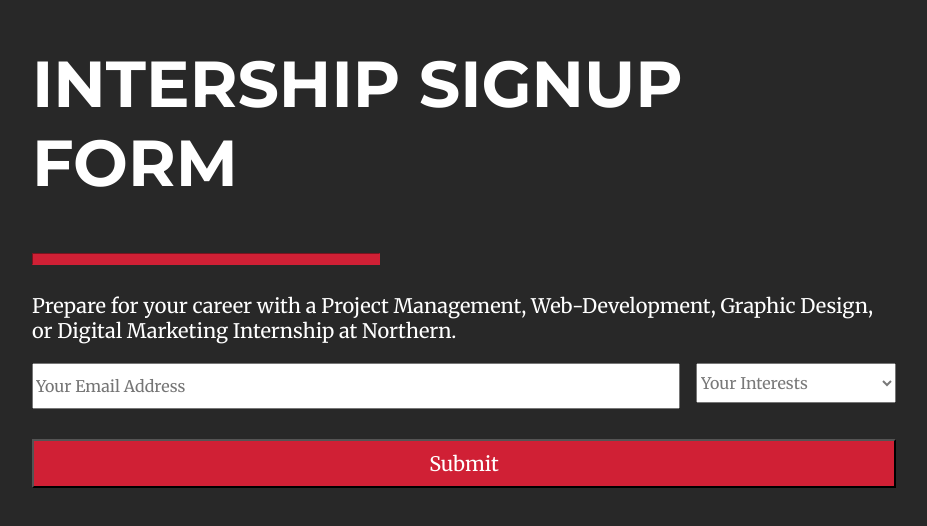
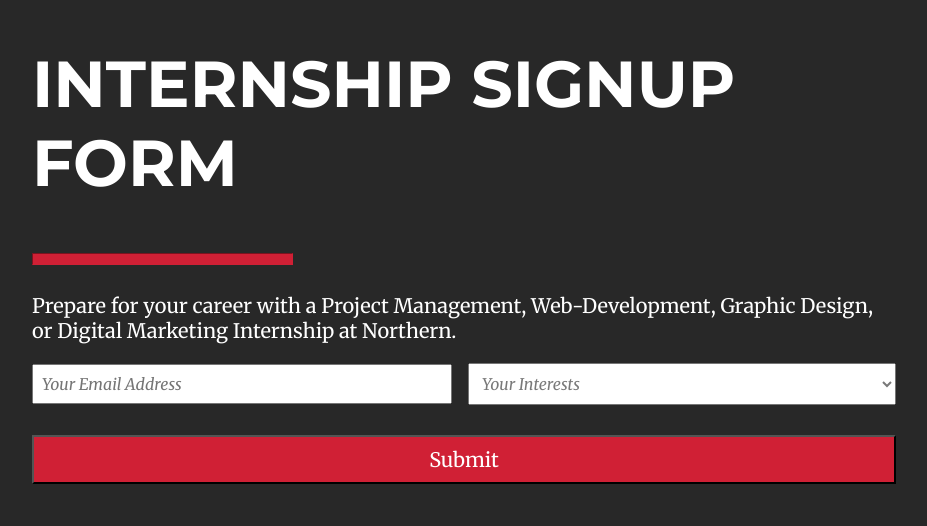
Before and after one commit to CaitieCat/internSignup, a React (Create React App) app: page / in a window 1280 px wide. Shown: the part 108-634 px from the top of the page, without its empty margins (176-1103 px from the left). Built offline with nearby package versions, Linux system fonts and the light colour scheme.

Commit message:
Adds outline styling when focused on boxes

```diff
--- a/src/App.css
+++ b/src/App.css
@@ -29,7 +29,7 @@
 }
 
 hr{
-  width: 40%;
+  width: 30%;
   min-width: 200px;
   height: 10px;
   background-color: #d02035;
--- a/src/App.js
+++ b/src/App.js
@@ -9,7 +9,7 @@
   return (
     <div className="App">
       <header className="App-header">
-        <h1>INTERSHIP SIGNUP FORM</h1>
+        <h1>INTERNSHIP SIGNUP FORM</h1>
         <hr align="left"></hr>
       </header>
       <div className = "submission">
--- a/src/components/Form.js
+++ b/src/components/Form.js
@@ -33,17 +33,18 @@
     return (
         <div className="info">
            <p>Prepare for your career with a Project Management, Web-Development, Graphic Design, or Digital Marketing Internship at Northern.</p>
-                {email==="invalidEmail" && <h5 className="error">Please enter a valid email</h5>}
+            {email==="invalidEmail" && <h5 className="error">Please enter a valid email</h5>}
             <div className="form-input">
                 <div className="fields">
                 <form className="email">
                     <input
                         placeholder="Your Email Address"
-                        className="email"
+                        className="emailField"
                         email="email"
                         onChange={(event) => setEmail(event.target.value)}>
                     </input>
                 </form>
+                <div className="selectBox">
                 <select
                 className="interests"
                 onChange={(event2) => setChoice(event2.target.value)}>
@@ -53,6 +54,7 @@
                     <option value="Graphic Design">Graphic Design</option>
                     <option value="Digital Marketing">Digital Marketing</option>
                 </select>
+                </div>
                 </div>
             {state === "unsubmitted" && <Submit onClick={submit}></Submit>}
             {state === "submitted" && <Saving></Saving>}
--- a/src/components/form.css
+++ b/src/components/form.css
@@ -1,23 +1,6 @@
 @import url('https://fonts.googleapis.com/css2?family=Merriweather:ital@1&display=swap');
 
-.email{
-    display: flex;
-    align-items: flex-end;
-    flex-direction: column;
-    font-family: "Merriweather", sans-serif;
-    font-size: 16px;
-    color: #797979;
-}
-
-.interests{
-    font-family: "Merriweather", sans-serif;
-    font-size: 16px;
-    color: #797979;
-}
-
-
 .info{
-    height: 50vh;
     display: flex;
     flex-direction: column;
 }
@@ -30,18 +13,54 @@
 
 .fields{
     display: flex;
+    justify-content: space-between;
 }
 
-select{
-    width: 50vw;
-    margin-left: 0.5em;
-    height: 5vh;
+.email{
+    display: flex;
+    align-items: center;
+    justify-content: center;
+    width: 100%;
 }
 
-input{
-    width: 50vw;
+.emailField{
+    font-family: "Merriweather", sans-serif;
+    font-size: 16px;
+    font-style: italic;
+    color: #797979;
+    width: 100%;
     margin-right: 0.5em;
-    height: 5vh;
+    padding: 0.5em;
+}
+
+.emailField:focus{
+    outline-style: solid;
+    outline-width: 3px;
+    outline-color: #d02035;
+}
+
+.selectBox{
+    display: flex;
+    align-items: center;
+    justify-content: center;
+    width: 100%;
+    margin-left: 0.5em;
+
+}
+
+.interests{
+    font-family: "Merriweather", sans-serif;
+    font-size: 16px;
+    font-style: italic;
+    color: #797979;
+    width: 100%;
+    padding: 9px;
+}
+
+.interests:focus{
+    outline-style: solid;
+    outline-width: 3px;
+    outline-color: #d02035;
 }
 
 button{
@@ -53,5 +72,4 @@
     font-size: 12px;
     width: 50%;
     text-align: right;
-    margin-right: 0.5em;
 }
```
